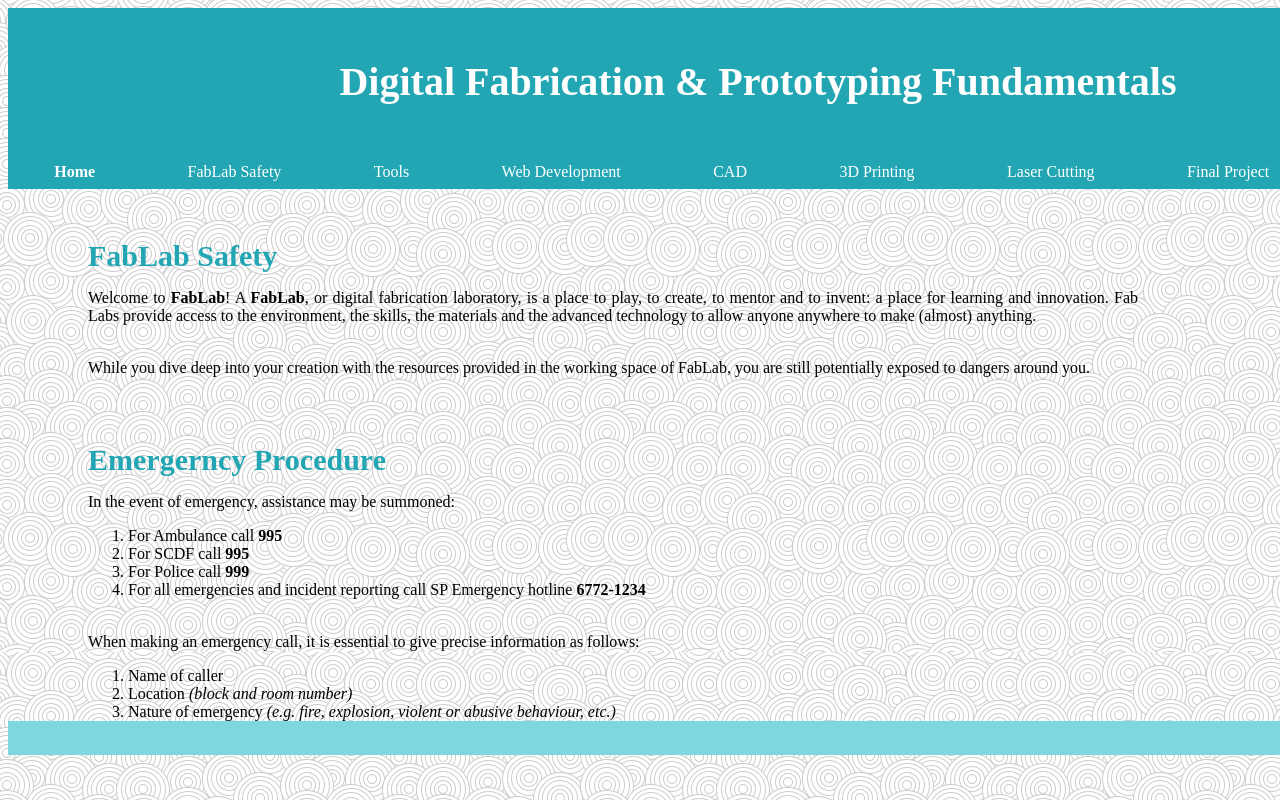
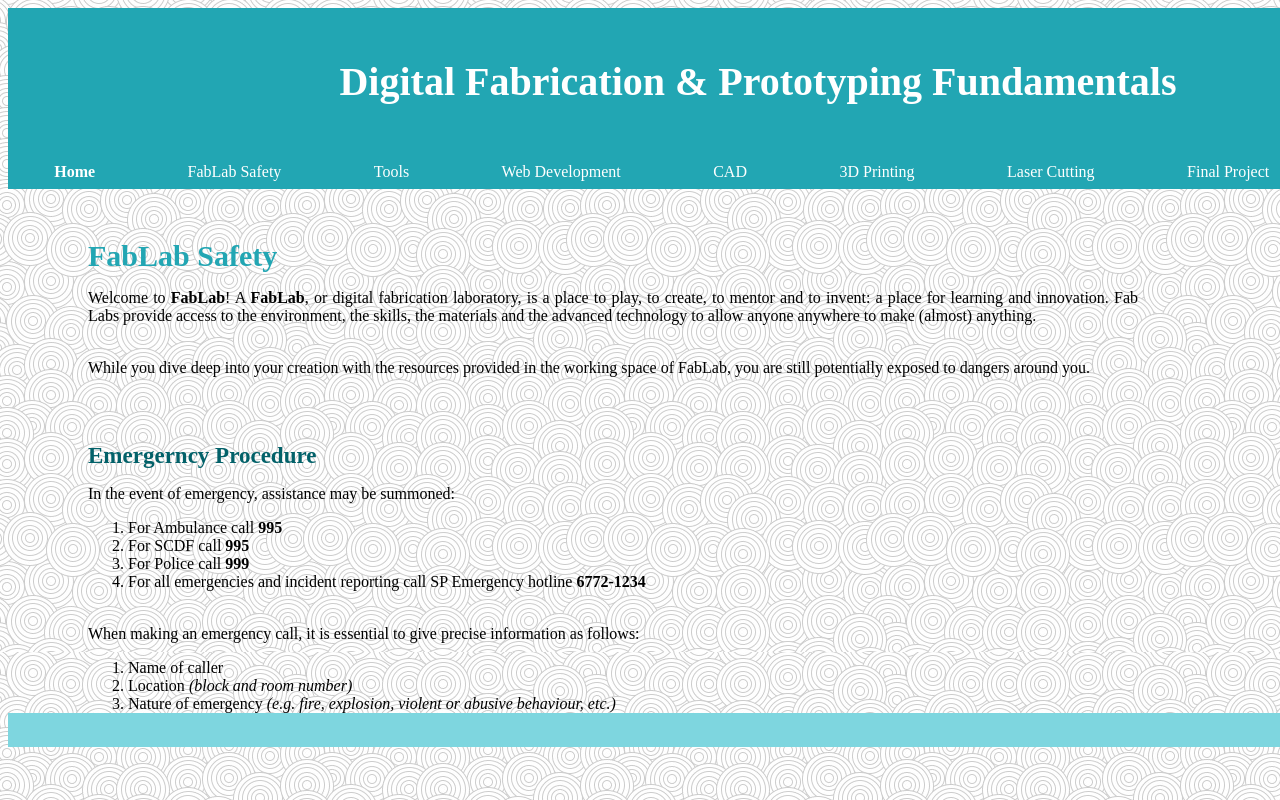
Before and after one commit to ngliangg/DFABWebsite, a plain HTML site: page 01-safety.html in a window 1280 px wide. Shown: the top 800 px of the page. Drawn offline with Linux system fonts and the light colour scheme.

Commit message:
Update style_safety.css

```diff
--- a/style_safety.css
+++ b/style_safety.css
@@ -23,8 +23,8 @@
 
 h3{
 	margin: 0;
-    font-size: 30px;
-    color: #22a6b3;
+    font-size: 23px;
+    color: #026169;
 }
 
 #header {
```
